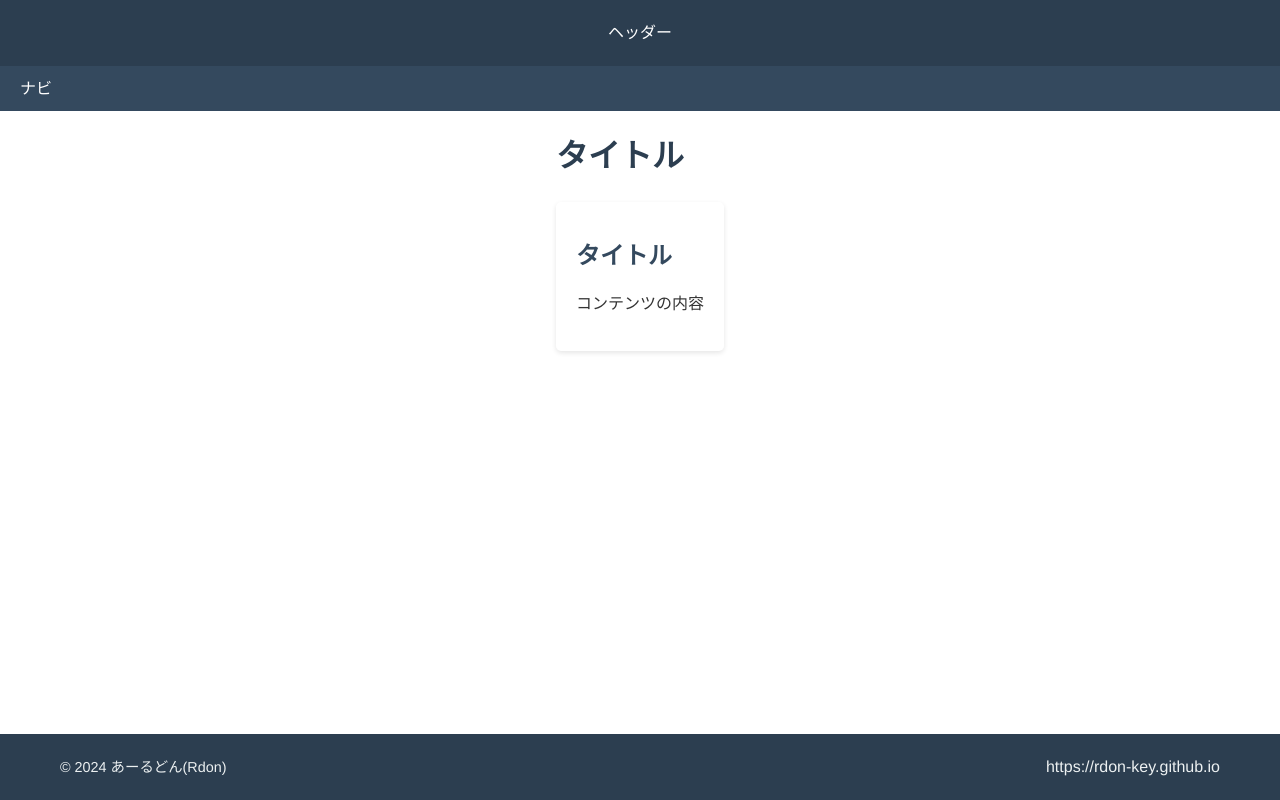
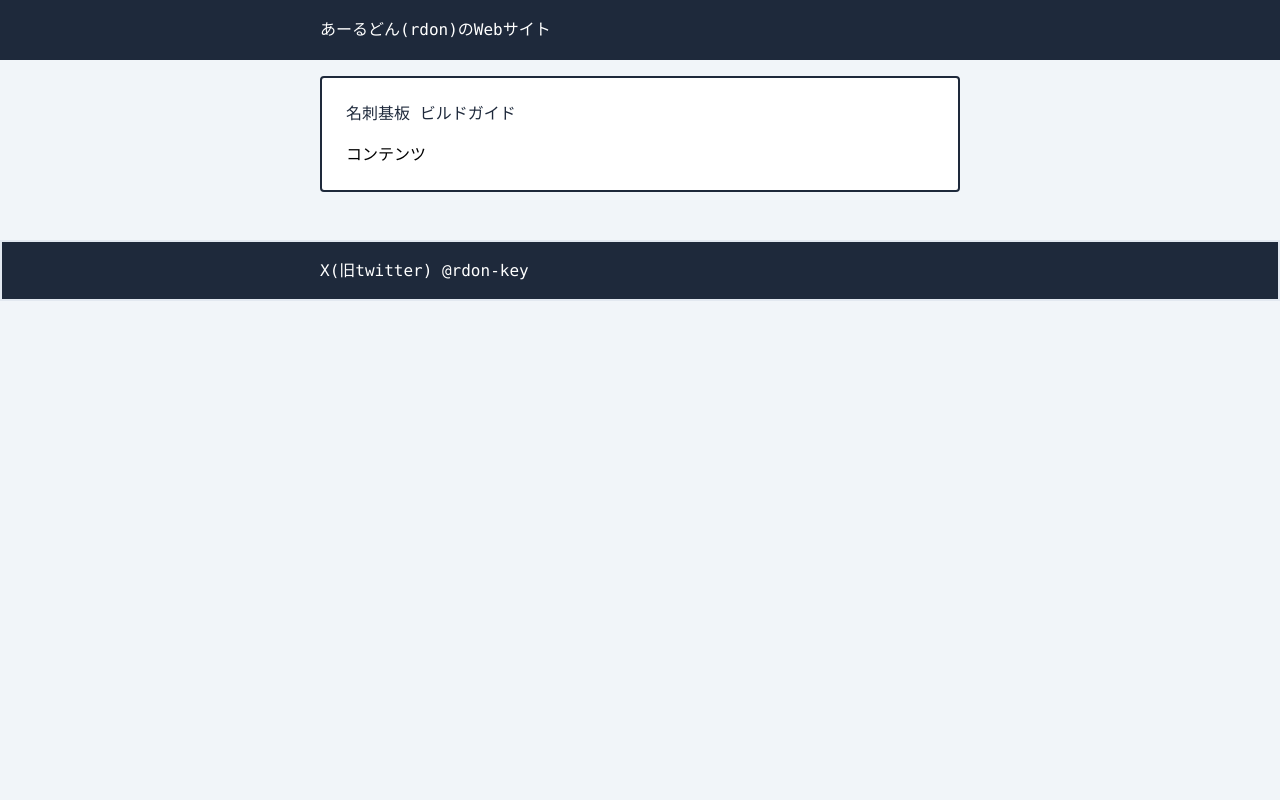
Before and after one commit to rdon-key/portal, a plain HTML site: page index.html in a window 1280 px wide. Drawn offline with nearby package versions, Linux system fonts and the light colour scheme.

Commit message:
new site

```diff
--- a/index.html
+++ b/index.html
@@ -2,29 +2,29 @@
 <html lang="ja">
 <head>
 <meta charset="utf-8">
-		<title>rdon(あーるどん） website</title>
-		<meta name="description" content="サイトキャプションを入力">
-		<link rel="stylesheet" href="style.css">
+<meta name="viewport" content="width=device-width, initial-scale=1.0">
+<title>あーるどん(rdon)のWebサイト</title>
+<script src="https://cdn.tailwindcss.com"></script>
 </head>
+<body class="bg-slate-100">
+    <header class="border-2 border-slate-800 bg-slate-800 text-white">
+        <div class="max-w-2xl mx-auto p-4">
+            <h1 class="font-mono">あーるどん(rdon)のWebサイト</h1>
+        </div>
+    </header>
 
-	<body>
-		<header>ヘッダー</header>
-		<nav>ナビ</nav>
+    <main class="max-w-2xl mx-auto p-4">
+        <div class="border-2 border-slate-800 rounded bg-white p-6">
+            <h2 class="font-mono mb-4 text-slate-800">名刺基板 ビルドガイド</h2>
+            <div>
+                コンテンツ
+            </div>
+        </div>
+    </main>
 
-		<article>
-			<h1>タイトル</h1>
-			<section>
-				<h2>タイトル</h2>
-				<p>コンテンツの内容</p>
-			</section>
-		</article>
-		<footer>
-			<div class="footer-content">
-				<p class="copyright">© 2024 あーるどん(Rdon)</p>
-				<div class="social-links">
-					<a href="https://rdon-key.github.io" target="_blank" rel="noopener">
-					https://rdon-key.github.io
-					</a>
+    <footer class="border-2 border-slate-200 mt-8 bg-slate-800 text-white">
+        <div class="max-w-2xl mx-auto p-4">
+            <a href="https://twitter.com/rdon-key" class="font-mono hover:text-slate-300">X(旧twitter) @rdon-key</a>
         </div>
     </footer>
 </body>
```
Also changed, not shown: favicon.ico (added), 3 other files. Lines whose indentation alone changed are shown as unchanged.
